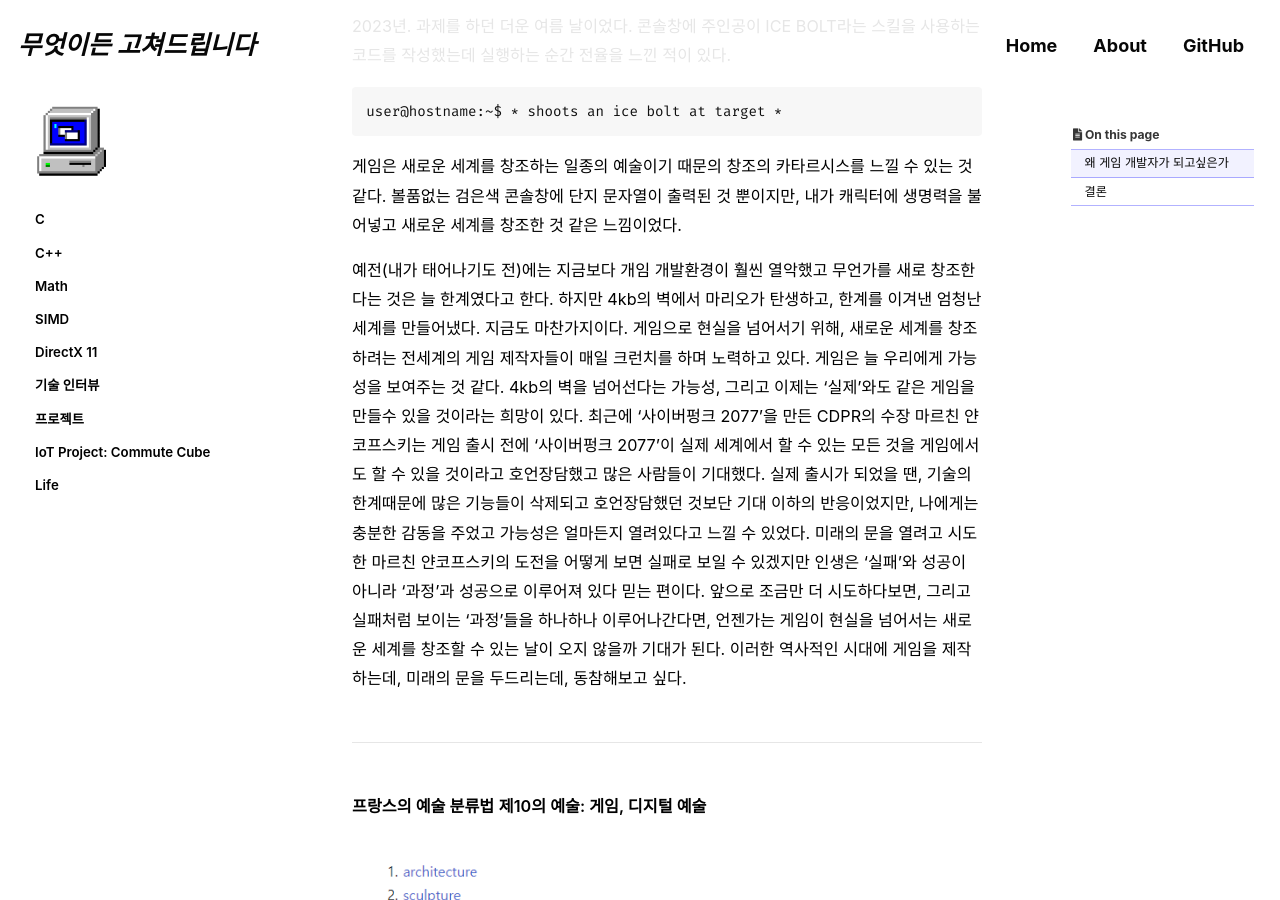
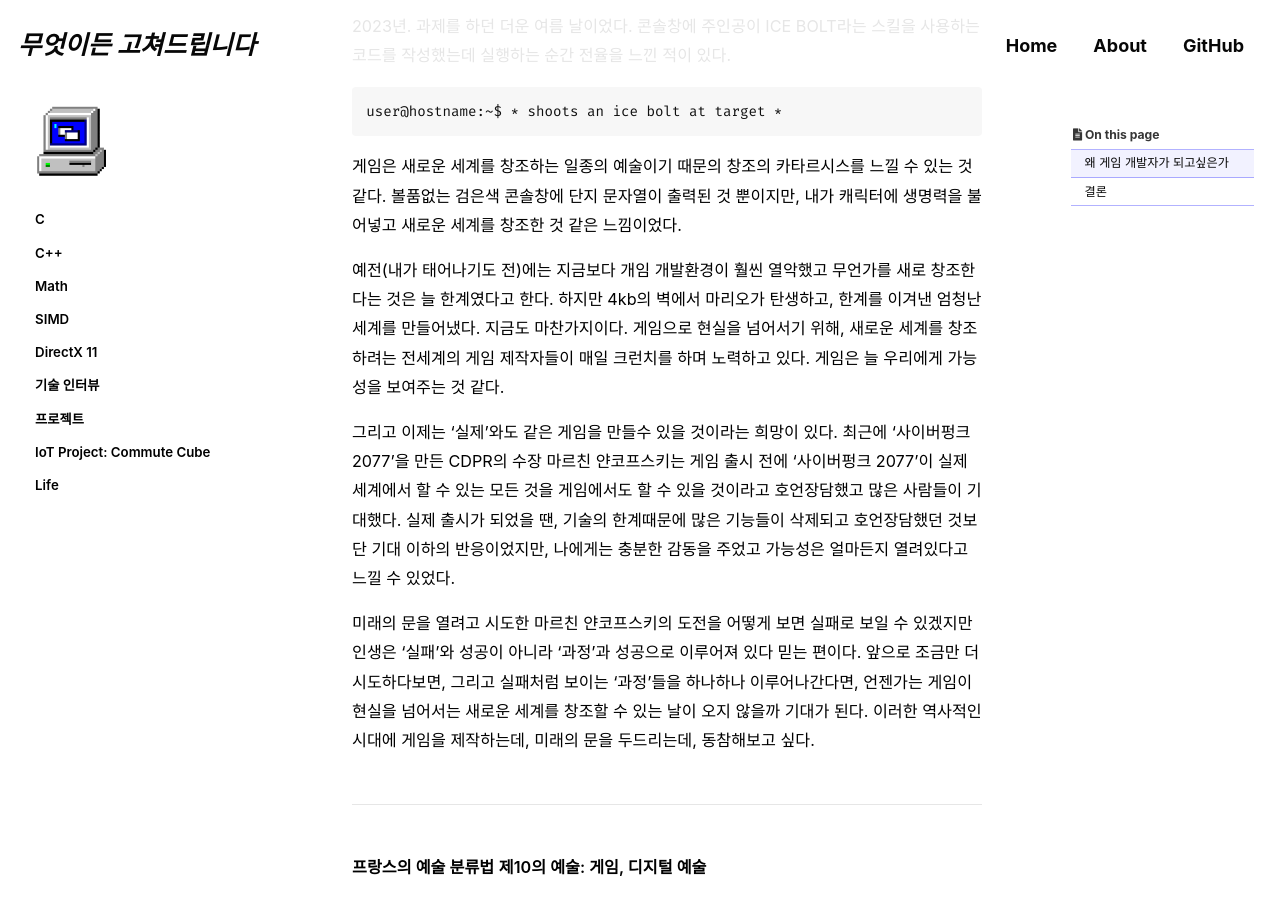
Before and after one commit to jeekpark/jeekpark.github.io, a Jekyll site: the page built from _posts/2024-08-30-life-reason-to-be-game-programmer.md, in a window 1280 px wide and 900 px high, scrolled down 299 px. Built offline with Jekyll 4.4.1, drawn with Linux system fonts in a browser that asks for light colours; cached includes are drawn as plain includes; some web fonts are replaced; comment, search, counter and statistics services are not loaded.

Commit message:
Update: 2024-08-30

```diff
--- a/_posts/2024-08-30-life-reason-to-be-game-programmer.md
+++ b/_posts/2024-08-30-life-reason-to-be-game-programmer.md
@@ -27,7 +27,11 @@ user@hostname:~$ * shoots an ice bolt at target *
 
 게임은 새로운 세계를 창조하는 일종의 예술이기 때문의 창조의 카타르시스를 느낄 수 있는 것 같다. 볼품없는 검은색 콘솔창에 단지 문자열이 출력된 것 뿐이지만, 내가 캐릭터에 생명력을 불어넣고 새로운 세계를 창조한 것 같은 느낌이었다.
 
-예전(내가 태어나기도 전)에는 지금보다 개임 개발환경이 훨씬 열악했고 무언가를 새로 창조한다는 것은 늘 한계였다고 한다. 하지만 4kb의 벽에서 마리오가 탄생하고, 한계를 이겨낸 엄청난 세계를 만들어냈다. 지금도 마찬가지이다. 게임으로 현실을 넘어서기 위해, 새로운 세계를 창조하려는 전세계의 게임 제작자들이 매일 크런치를 하며 노력하고 있다. 게임은 늘 우리에게 가능성을 보여주는 것 같다. 4kb의 벽을 넘어선다는 가능성, 그리고 이제는 ‘실제’와도 같은 게임을 만들수 있을 것이라는 희망이 있다. 최근에 ‘사이버펑크 2077’을 만든 CDPR의 수장 마르친 얀코프스키는 게임 출시 전에 ‘사이버펑크 2077’이 실제 세계에서 할 수 있는 모든 것을 게임에서도 할 수 있을 것이라고 호언장담했고 많은 사람들이 기대했다. 실제 출시가 되었을 땐, 기술의 한계때문에 많은 기능들이 삭제되고 호언장담했던 것보단 기대 이하의 반응이었지만, 나에게는 충분한 감동을 주었고 가능성은 얼마든지 열려있다고 느낄 수 있었다. 미래의 문을 열려고 시도한 마르친 얀코프스키의 도전을 어떻게 보면 실패로 보일 수 있겠지만 인생은 '실패'와 성공이 아니라 '과정'과 성공으로 이루어져 있다 믿는 편이다. 앞으로 조금만 더 시도하다보면, 그리고 실패처럼 보이는 '과정'들을 하나하나 이루어나간다면, 언젠가는 게임이 현실을 넘어서는 새로운 세계를 창조할 수 있는 날이 오지 않을까 기대가 된다. 이러한 역사적인 시대에 게임을 제작하는데, 미래의 문을 두드리는데, 동참해보고 싶다.
+예전(내가 태어나기도 전)에는 지금보다 개임 개발환경이 훨씬 열악했고 무언가를 새로 창조한다는 것은 늘 한계였다고 한다. 하지만 4kb의 벽에서 마리오가 탄생하고, 한계를 이겨낸 엄청난 세계를 만들어냈다. 지금도 마찬가지이다. 게임으로 현실을 넘어서기 위해, 새로운 세계를 창조하려는 전세계의 게임 제작자들이 매일 크런치를 하며 노력하고 있다. 게임은 늘 우리에게 가능성을 보여주는 것 같다.
+
+그리고 이제는 ‘실제’와도 같은 게임을 만들수 있을 것이라는 희망이 있다. 최근에 ‘사이버펑크 2077’을 만든 CDPR의 수장 마르친 얀코프스키는 게임 출시 전에 ‘사이버펑크 2077’이 실제 세계에서 할 수 있는 모든 것을 게임에서도 할 수 있을 것이라고 호언장담했고 많은 사람들이 기대했다. 실제 출시가 되었을 땐, 기술의 한계때문에 많은 기능들이 삭제되고 호언장담했던 것보단 기대 이하의 반응이었지만, 나에게는 충분한 감동을 주었고 가능성은 얼마든지 열려있다고 느낄 수 있었다.
+
+미래의 문을 열려고 시도한 마르친 얀코프스키의 도전을 어떻게 보면 실패로 보일 수 있겠지만 인생은 '실패'와 성공이 아니라 '과정'과 성공으로 이루어져 있다 믿는 편이다. 앞으로 조금만 더 시도하다보면, 그리고 실패처럼 보이는 '과정'들을 하나하나 이루어나간다면, 언젠가는 게임이 현실을 넘어서는 새로운 세계를 창조할 수 있는 날이 오지 않을까 기대가 된다. 이러한 역사적인 시대에 게임을 제작하는데, 미래의 문을 두드리는데, 동참해보고 싶다.
 
 ---
 **프랑스의 예술 분류법**
```
